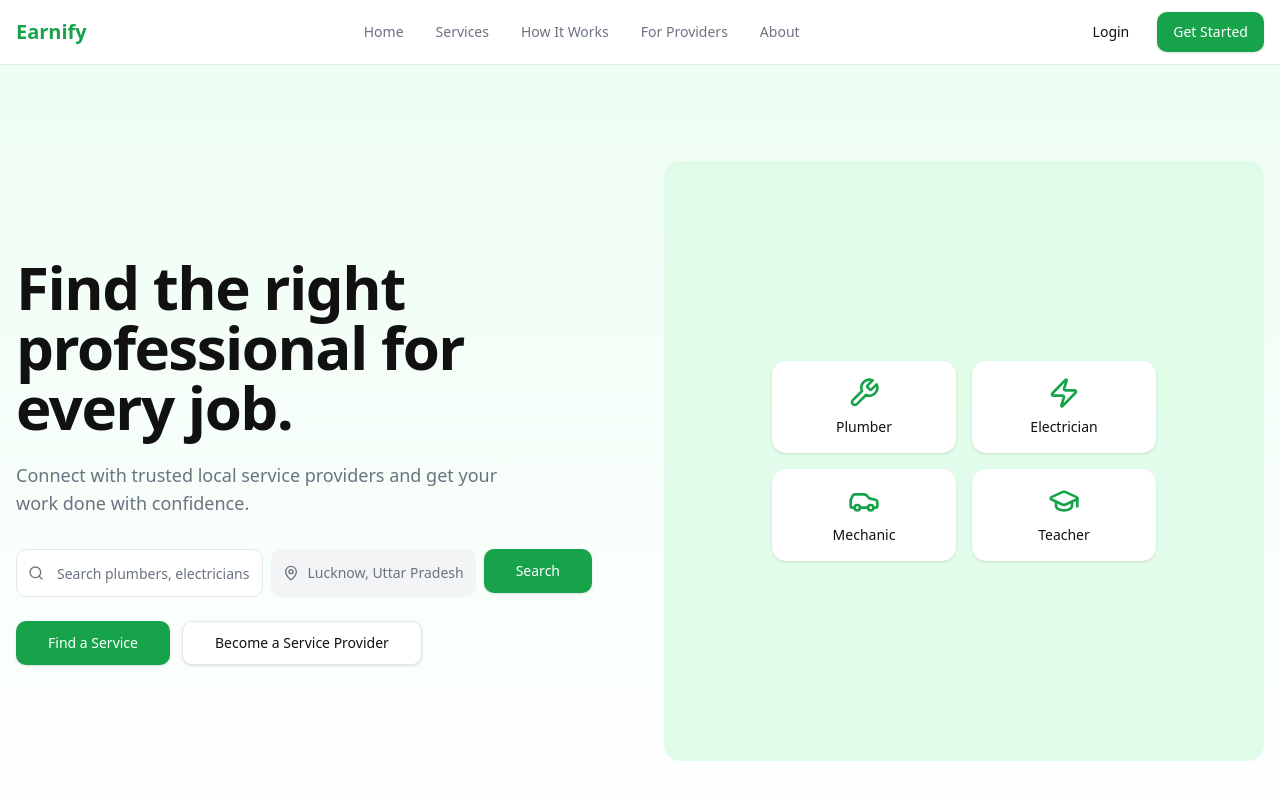
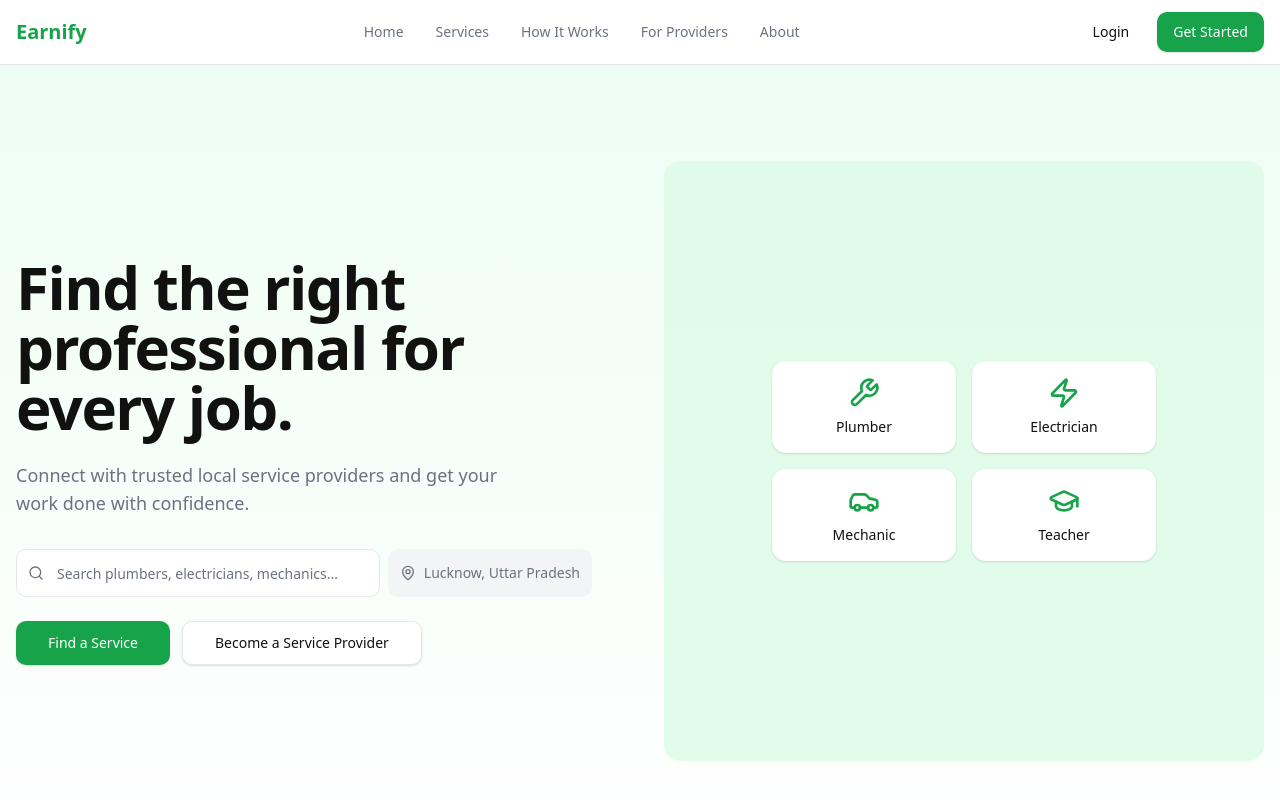
Before and after one commit to mb-aarfi/Earnify, a Next.js app: page / in a window 1280 px wide. Shown: the top 800 px of the page. Built offline with nearby package versions, Linux system fonts and the light colour scheme.

Commit message:
Update search-bar.tsx

```diff
--- a/src/components/shared/search-bar.tsx
+++ b/src/components/shared/search-bar.tsx
@@ -55,9 +55,6 @@ export function SearchBar({
             <span className="truncate">{location.city}, {location.state}</span>
           </div>
         )}
-        <Button type="submit" size="lg" className="shrink-0">
-          Search
-        </Button>
       </div>
     </form>
   );
```
